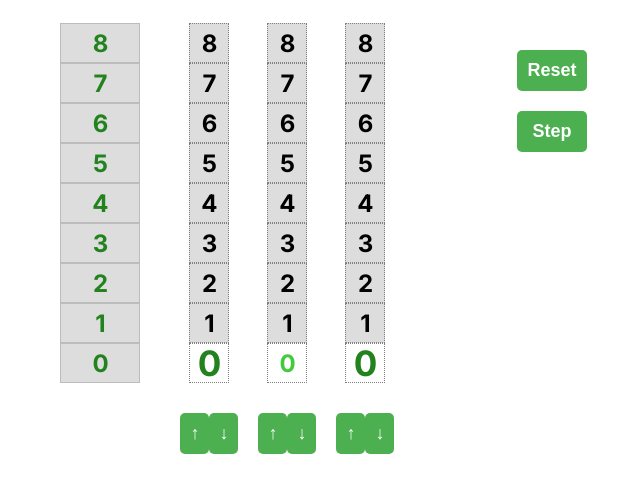
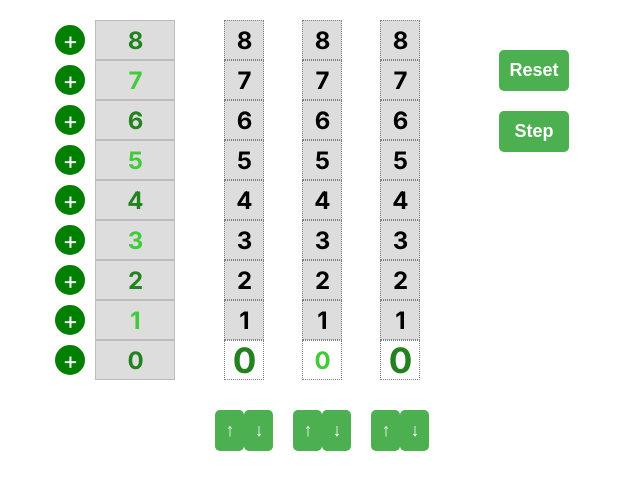
Before and after one commit to uknowmee/Elevators, a Next.js app in the folder elevators-app/: page / in a window 1280 px wide. Both pictures are taken after a click on the button "Submit". Shown: the top 492 px of the page, without its empty margins (363-1003 px from the left). Built offline with nearby package versions, Linux system fonts and the light colour scheme.

Commit message:
i guess front might be almost finished

```diff
--- a/elevators-app/app/Building.tsx
+++ b/elevators-app/app/Building.tsx
@@ -1,29 +1,74 @@
+import React, { useState } from "react";
 import ElevatorShaft from "./ElevatorShaft";
 import Floor from "./Floor";
+import "../styles/Building.css"
+import FloorForm from "./FloorForm";
 
 type BuildingProps = {
     numOfFloors: number;
     numOfElevators: number;
+    setShowControls: (showControls: boolean) => void;
 };
 
-const Building = ({ numOfFloors, numOfElevators }: BuildingProps) => {
+function Building({ numOfFloors, numOfElevators, setShowControls }: BuildingProps) {
+    const [showForm, setShowForm] = useState(false);
+    const [selectedFloorIndex, setSelectedFloorIndex] = useState<number | null>(null);
+
+    const toggleShowForm = (index: number | null) => {
+        setSelectedFloorIndex(index);
+        setShowForm(!showForm);
+        setShowControls(showForm)
+    };
+
+    const handleFormClose = () => {
+        toggleShowForm(null);
+    };
+
+    const handleFormSubmit = (name: string, startFloor: number, desiredFloor: number) => {
+        toggleShowForm(null);
+        // TODO: Put /api/newPerson
+    };
 
     const elevatorShafts = Array.from({ length: numOfElevators }, (_, index) => (
         <ElevatorShaft key={index} numOfFloors={numOfFloors} id={index} />
     ));
 
     const floors = Array.from({ length: numOfFloors + 1 }, (_, index) => (
-        <Floor key={index} number={index} names={["test", "imie", "asdasd", "asdasd"]} />
+        <div style={{display: "flex", flexDirection: "row", justifyContent: "center", alignItems:"center"}}>
+            <div className="floor-button" onClick={() => toggleShowForm(index)}>
+                {showForm ? " " : "+"}
+            </div>
+            <Floor key={index} number={index} names={tmp(index)} />
+        </div>
     )).reverse();
 
+    function tmp(index: number): string[] {
+        return index % 2 == 0 ? ["test", "imie", "asdasd", "asdasd"] : [];
+    }
+
     return (
-        <div style={{ display: "flex", height: "100vh", overflow: "hidden", flexDirection: "row", margin: "3px" }}>
-            <div style={{ width: "100px"}}></div>
-            <div style={{ display: "flex", flexDirection: "column", paddingRight: "30px"}}>
-                {floors}
+        <div className="building-wrapper">
+            <div className="building">
+                <div style={{ width: "80px" }}></div>
+                <div style={{ display: "flex", flexDirection: "column", paddingRight: "30px" }}>
+                    {floors}
+                </div>
+                {elevatorShafts}
+                <div style={{ width: "50px" }}></div>
             </div>
-            {elevatorShafts}
-            <div style={{ width: "100px"}}></div>
+
+            {showForm && selectedFloorIndex !== null && (
+                <div className="form-wrapper">
+                    <FloorForm
+                        floorIndex={selectedFloorIndex}
+                        maxFloor={numOfFloors}
+                        handleClose={handleFormClose}
+                        handleSubmit={(name: string, startFloor: number, desiredFloor: number) => {
+                            handleFormSubmit(name, startFloor, desiredFloor);
+                        }}
+                    />
+                </div>
+            )}
         </div>
     );
 };
--- a/elevators-app/app/BuildingForm.tsx
+++ b/elevators-app/app/BuildingForm.tsx
@@ -2,26 +2,26 @@ import React, { useState } from "react";
 import "../styles/BuildingForm.css"
 
 type BuildingFormProps = {
-    onSubmit: (numOfFloors: number, numOfElevators: number) => void;
+    handleSubmit: (numOfFloors: number, numOfElevators: number) => void;
     initFloors: number;
     initElevators: number;
 };
 
-const BuildingForm = ({ onSubmit, initElevators, initFloors}: BuildingFormProps) => {
+function BuildingForm({ handleSubmit, initElevators, initFloors}: BuildingFormProps){
     const maxFloors: number = 17;
     const maxElevators: number = 16;
 
     const [numOfFloors, setNumOfFloors] = useState(initFloors);
     const [numOfElevators, setNumOfElevators] = useState(initElevators);
 
-    const handleSubmit = (event: React.FormEvent<HTMLFormElement>) => {
+    const onSubmit = (event: React.FormEvent<HTMLFormElement>) => {
         event.preventDefault();
-        onSubmit(numOfFloors, numOfElevators);
+        handleSubmit(numOfFloors, numOfElevators);
     };
 
     return (
         <div className="form-container">
-            <form onSubmit={handleSubmit}>
+            <form onSubmit={onSubmit}>
                 <label>
                     Number of floors:
                     <input
--- a/elevators-app/app/Controls.tsx
+++ b/elevators-app/app/Controls.tsx
@@ -3,16 +3,21 @@ import React from "react";
 type NavigationProps = {
     onReset: () => void;
     onStep: () => void;
+    renderButtons: boolean;
 };
 
-const Controls = ({ onReset, onStep }: NavigationProps) => {
+function Controls({ onReset, onStep, renderButtons}: NavigationProps){
+
+    const buttonStyle: React.CSSProperties = {
+        visibility: renderButtons ? "visible" : "hidden",
+    };
 
     return (
-        <div style={{ display: "flex", margin: "10px", flexDirection: "column"}}>
-            <button onClick={onReset}>Reset</button>
-            <button onClick={onStep}>Step</button>
+        <div style={{ display: "flex", margin: "10px", flexDirection: "column" }}>
+          <button onClick={onReset} style={buttonStyle}>Reset</button>
+          <button onClick={onStep} style={buttonStyle}>Step</button>
         </div>
-    );
+      );
 };
 
 export default Controls;
--- a/elevators-app/app/ElevatorFloor.tsx
+++ b/elevators-app/app/ElevatorFloor.tsx
@@ -4,10 +4,10 @@ import "../styles/ElevatorFloor.css";
 type ElevatorFloorProps = {
   isCurrent: boolean;
   number: number;
-  getNames: () => string[];
+  names: string[];
 };
 
-const ElevatorFloor = ({ number, isCurrent, getNames }: ElevatorFloorProps) => {
+function ElevatorFloor({ number, isCurrent, names }: ElevatorFloorProps) {
   const color = isCurrent ? "green" : "#ddd";
 
   const [showNames, setShowNames] = useState(false);
@@ -19,7 +19,7 @@ const ElevatorFloor = ({ number, isCurrent, getNames }: ElevatorFloorProps) => {
       setTimeout(() => {
         setShowingNames(false);
         setShowNames(false);
-      }, 2500);
+      }, 2000);
     }
   }, [showNames]);
 
@@ -35,13 +35,13 @@ const ElevatorFloor = ({ number, isCurrent, getNames }: ElevatorFloorProps) => {
     )
     : (
       <div className="elevatorFloor" onClick={toggleShowNames}>
-        <div className={`${getNames().length > 0 ? "has-names" : "no-names"}`}>{number}</div>
+        <div className={`${names.length > 0 ? "has-names" : "no-names"}`}>{number}</div>
         <div
           className={`elevatorFloor-names ${showingNames ? "visible" : ""}`}
           onAnimationEnd={() => setShowingNames(false)}
         >
           <div className="elevatorFloor-names-inner">
-            {getNames().map((name, index) => (
+            {names.map((name, index) => (
               <div key={index} className="name-item">
                 {index + 1}. {name}
               </div>
--- a/elevators-app/app/ElevatorShaft.tsx
+++ b/elevators-app/app/ElevatorShaft.tsx
@@ -12,7 +12,7 @@ function ElevatorShaft({ numOfFloors, id }: ElevatorShaftProps) {
   const [currentFloor, setCurrentFloor] = useState(0);
 
   const elevatorFloors = Array.from({ length: numOfFloors + 1 }, (_, index) => (
-    <ElevatorFloor key={index} number={index} isCurrent={index === currentFloor} getNames={tmp}/>
+    <ElevatorFloor key={index} number={index} isCurrent={index === currentFloor} names={tmp()}/>
   )).reverse();
 
   function top() {
--- a/elevators-app/app/Floor.tsx
+++ b/elevators-app/app/Floor.tsx
@@ -16,7 +16,7 @@ const Floor = ({ number, names }: FloorProps) => {
             setTimeout(() => {
                 setShowingNames(false);
                 setShowNames(false);
-            }, 2500);
+            }, 2000);
         }
     }, [showNames]);
 
--- /dev/null
+++ b/elevators-app/app/FloorForm.tsx
@@ -0,0 +1,57 @@
+import React, { useState } from "react";
+
+type FloorFormProps = {
+    floorIndex: number;
+    maxFloor: number;
+    handleClose: () => void;
+    handleSubmit: (name: string, startFloor: number, desiredFloor: number) => void;
+};
+
+function FloorForm({ floorIndex, maxFloor, handleClose, handleSubmit }: FloorFormProps) {
+
+    const [name, setName] = useState("");
+    const [desiredFloor, setDesiredFloor] = useState(0);
+
+    const onSubmit = (event: React.FormEvent<HTMLFormElement>) => {
+        event.preventDefault();
+        handleSubmit(name, floorIndex, desiredFloor);
+    };
+
+    return (
+        <div className="floor-form">
+            <form onSubmit={onSubmit}>
+                <label>Name:
+                    <input
+                        type="text"
+                        id="name-input"
+                        name="name"
+                        value={name}
+                        required={true}
+                        minLength={3}
+                        maxLength={20}
+                        onChange={(e) => setName(e.target.value)}
+                    />
+                </label>
+                <br />
+                <label>Floor:
+                    <input
+                        type="number"
+                        id="desired-floor-input"
+                        name="desired-floor"
+                        value={desiredFloor}
+                        min={0}
+                        max={maxFloor}
+                        onChange={(e) => setDesiredFloor(parseInt(e.target.value))}
+                    />
+                </label>
+                <br />
+                <div style={{ display: "flex", flexDirection: "row", gap: "10px" }}>
+                    <button type="button" onClick={handleClose}>Close</button>
+                    <button type="submit">Submit</button>
+                </div>
+            </form>
+        </div>
+    );
+}
+
+export default FloorForm;
--- a/elevators-app/app/page.tsx
+++ b/elevators-app/app/page.tsx
@@ -11,6 +11,7 @@ export default function Home() {
   const initElevators: number = 3;
 
   const [showForm, setShowForm] = useState(true);
+  const [showControls, setshowControls] = useState(true);
   const [numOfFloors, setNumOfFloors] = useState(initFloors);
   const [numOfElevators, setNumOfElevators] = useState(initElevators);
 
@@ -40,12 +41,12 @@ export default function Home() {
     <main>
       {showForm ? (
         <div style={{ display: "flex", justifyContent: "center" }}>
-          <BuildingForm onSubmit={handleFormSubmit} initFloors={initFloors} initElevators={initElevators} />
+          <BuildingForm handleSubmit={handleFormSubmit} initFloors={initFloors} initElevators={initElevators} />
         </div>
       ) : (
         <div style={{ display: "flex", justifyContent: "center", paddingTop: "20px"}}>
-          <Building numOfFloors={numOfFloors} numOfElevators={numOfElevators} />
-          <Controls onReset={resetForm} onStep={step} />
+          <Building numOfFloors={numOfFloors} numOfElevators={numOfElevators} setShowControls={setshowControls}/>
+          <Controls onReset={resetForm} onStep={step} renderButtons={showControls}/>
         </div>
       )}
     </main>
--- a/elevators-app/package.json
+++ b/elevators-app/package.json
@@ -15,6 +15,7 @@
     "next": "13.4.1",
     "react": "18.2.0",
     "react-dom": "18.2.0",
-    "typescript": "5.0.4"
+    "typescript": "5.0.4",
+    "zustand": "^4.3.8"
   }
 }
--- /dev/null
+++ b/elevators-app/styles/Building.css
@@ -0,0 +1,32 @@
+.floor-button {
+    width: 30px;
+    height: 30px;
+    border-radius: 50%;
+    background-color: green;
+    color: white;
+    font-size: 24px;
+    display: flex;
+    align-items: center;
+    justify-content: center;
+    cursor: pointer;
+    transition: all 0.3s ease-in-out;
+    z-index: 1;
+    margin-right: 10px;
+}
+
+.floor-button:hover {
+    transform: scale(1.2);
+}
+
+.building {
+    display: flex;
+    flex-direction: row;
+}
+
+.form-wrapper {
+    position: fixed;
+    top: 50%;
+    left: 50%;
+    transform: translate(-50%, -50%);
+    z-index: 10000;
+}
```
Also changed, not shown: 1 other file (tests, documents, lock files or other folders).
